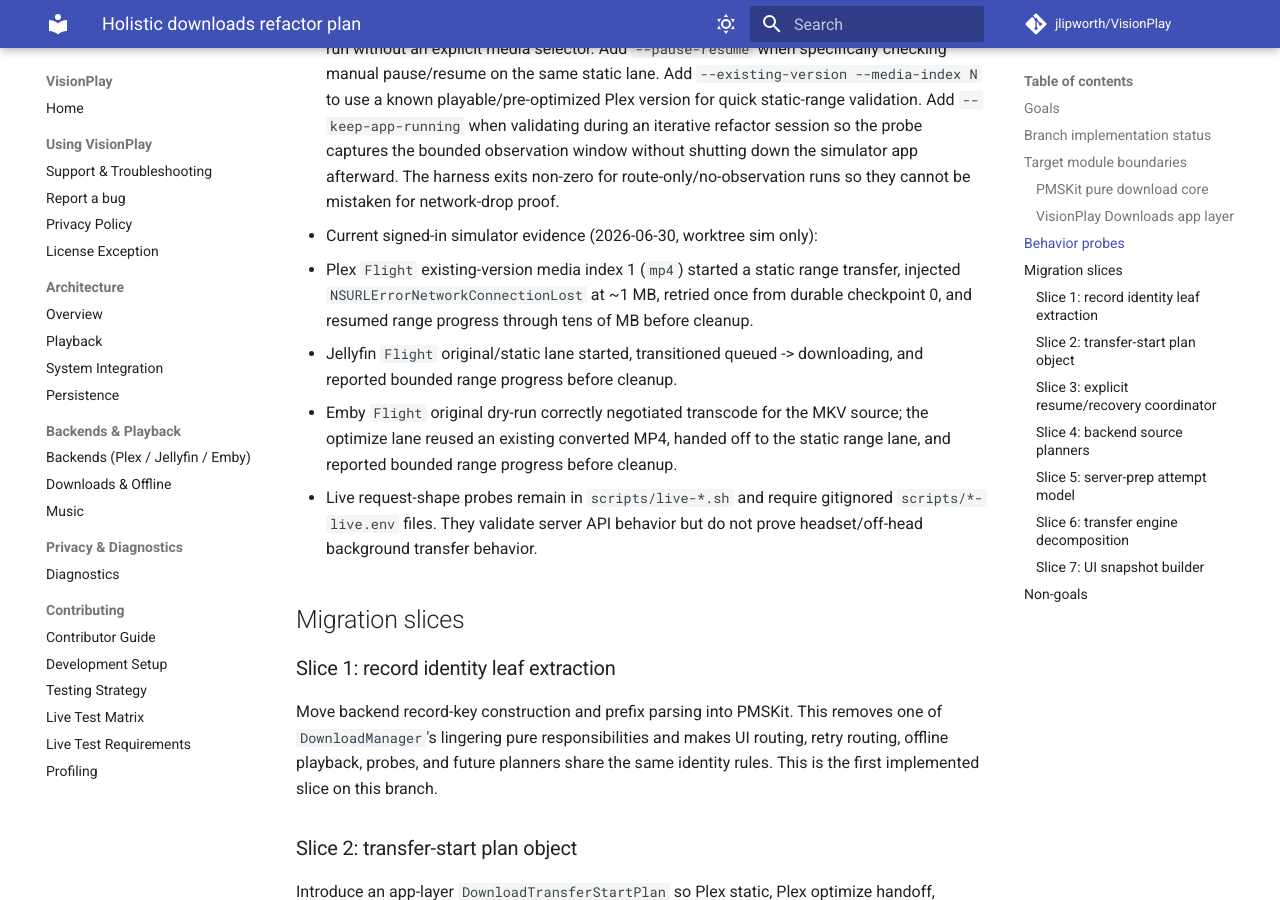
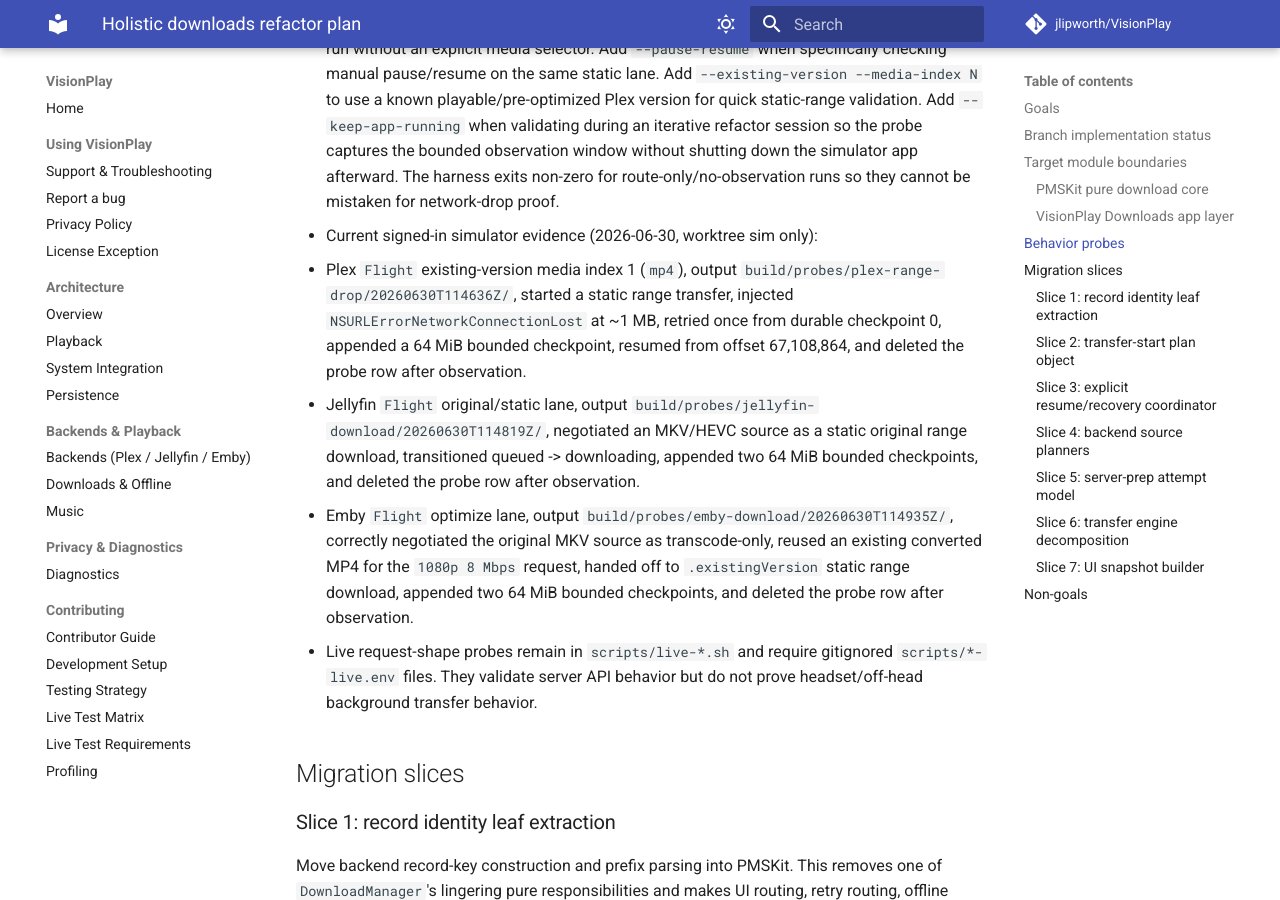
Before and after one commit to jlipworth/Labstream, an MkDocs documentation site: the page built from docs/DOWNLOADS-HOLISTIC-REFACTOR-PLAN.md, in a window 1280 px wide and 900 px high, scrolled down 11431 px. Built offline with MkDocs 1.6.1 and Material for MkDocs 9.7.7, drawn with Linux system fonts in a browser that asks for light colours; comment, search, counter and statistics services are not loaded.

Commit message:
Refresh download probe evidence

```diff
--- a/docs/DOWNLOADS-HOLISTIC-REFACTOR-PLAN.md
+++ b/docs/DOWNLOADS-HOLISTIC-REFACTOR-PLAN.md
@@ -413,14 +413,19 @@
   the bounded observation window without shutting down the simulator app afterward. The harness exits
   non-zero for route-only/no-observation runs so they cannot be mistaken for network-drop proof.
 - Current signed-in simulator evidence (2026-06-30, worktree sim only):
-  - Plex `Flight` existing-version media index 1 (`mp4`) started a static range transfer,
-    injected `NSURLErrorNetworkConnectionLost` at ~1 MB, retried once from durable checkpoint
-    0, and resumed range progress through tens of MB before cleanup.
-  - Jellyfin `Flight` original/static lane started, transitioned queued -> downloading, and
-    reported bounded range progress before cleanup.
-  - Emby `Flight` original dry-run correctly negotiated transcode for the MKV source; the
-    optimize lane reused an existing converted MP4, handed off to the static range lane, and
-    reported bounded range progress before cleanup.
+  - Plex `Flight` existing-version media index 1 (`mp4`), output
+    `build/probes/plex-range-drop/20260630T114636Z/`, started a static range transfer, injected
+    `NSURLErrorNetworkConnectionLost` at ~1 MB, retried once from durable checkpoint 0, appended
+    a 64 MiB bounded checkpoint, resumed from offset 67,108,864, and deleted the probe row after
+    observation.
+  - Jellyfin `Flight` original/static lane, output
+    `build/probes/jellyfin-download/20260630T114819Z/`, negotiated an MKV/HEVC source as a static
+    original range download, transitioned queued -> downloading, appended two 64 MiB bounded
+    checkpoints, and deleted the probe row after observation.
+  - Emby `Flight` optimize lane, output `build/probes/emby-download/20260630T114935Z/`, correctly
+    negotiated the original MKV source as transcode-only, reused an existing converted MP4 for the
+    `1080p 8 Mbps` request, handed off to `.existingVersion` static range download, appended two
+    64 MiB bounded checkpoints, and deleted the probe row after observation.
 - Live request-shape probes remain in `scripts/live-*.sh` and require gitignored
   `scripts/*-live.env` files. They validate server API behavior but do not prove
   headset/off-head background transfer behavior.
```
